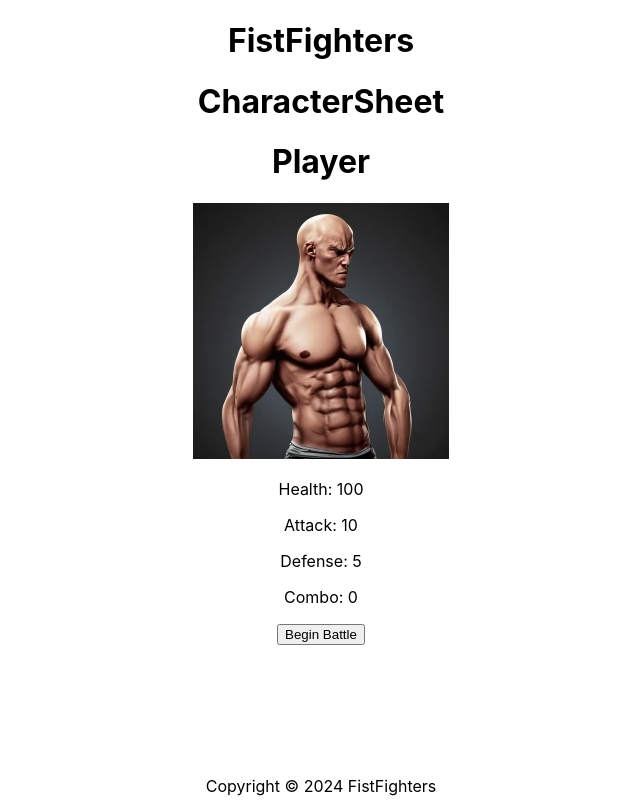
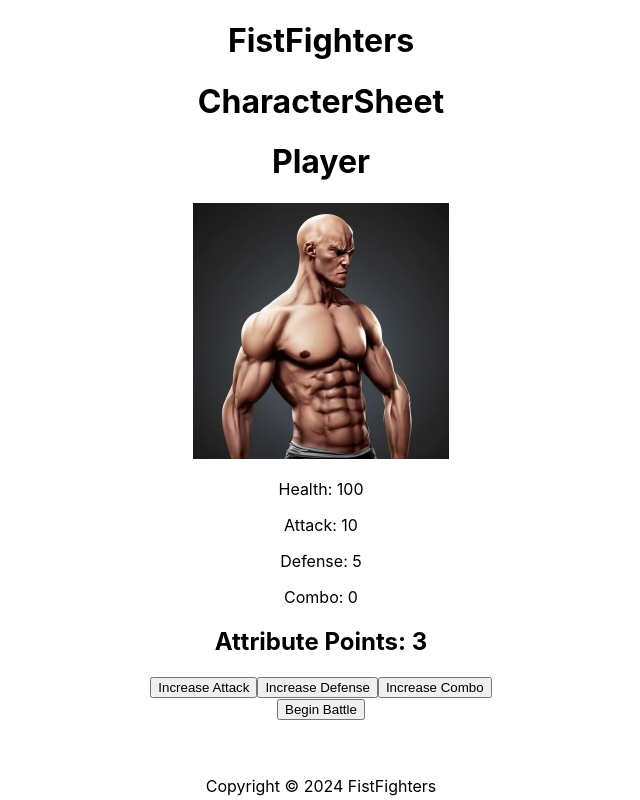
Before and after one commit to kirchroland95/fistfighters, a React (Create React App) app: page / in a window 1280 px wide. Both pictures are taken after a click on the button "Start". Shown: the whole page, without its empty margins (319-959 px from the left). Built offline with nearby package versions, Linux system fonts and the light colour scheme.

Commit message:
add levelup system

```diff
--- a/src/components/App.js
+++ b/src/components/App.js
@@ -29,7 +29,15 @@ function App() {
     setGameState('battle');
   };
   const handleNextBattleClick = () => {
+    setPlayerCharacter((prevplayer) => {
+      const resetPlayer = {
+        ...prevplayer,
+        health: 100,
+      };
+      return resetPlayer;
+    });
     setGameState('characterSheet');
+
   };
   const handleResultClick = () => {
     setGameState('start');
@@ -37,6 +45,7 @@ function App() {
   const handleGameOver = () => {
     setGameState('results');
     setCurrentLevel(1);
+    setPlayerCharacter(initialCharacter)
   };
   const handleUpdateLevel = () => {
     setCurrentLevel((prevLevel) => prevLevel + 1);
@@ -46,7 +55,7 @@ function App() {
     <div className="App">
       <Header/>
       {gameState === 'start' && <StartMenu onStartButtonClick={handleStartButtonClick} />}
-      {gameState === 'characterSheet' && <CharacterSheet character={playerCharacter} onStartBattle={handleStartBattleClick} />}
+      {gameState === 'characterSheet' && <CharacterSheet character={playerCharacter} onUpdateStats={setPlayerCharacter} onStartBattle={handleStartBattleClick} />}
       {gameState === 'battle' && <Battle level={currentLevel} playerCharacter={playerCharacter} updatePlayer={setPlayerCharacter}  setLevel={handleUpdateLevel} onGameOver={handleGameOver} onNextBattleClick={handleNextBattleClick} />}
       {gameState === 'results' && <Result onResultClick={handleResultClick} />}
       <Footer/>
--- a/src/components/Battle.jsx
+++ b/src/components/Battle.jsx
@@ -5,39 +5,50 @@ function Battle(props){
     const [opponentCharacter, setOpponentCharacter] = useState({
         name: 'Opponent',
         health: 100,
-        attack: 8, // Adjust the opponent's stats as needed
-        defense: 3,
-        combo: 0,
+        attack: 5+props.level+Math.floor(Math.random() * (props.level+1)), // Adjust the opponent's stats as needed
+        defense: props.level+Math.floor(Math.random() * (props.level+1)),
+        combo: 5*Math.floor(Math.random() * (props.level)),
         picture: '../assets/fighter'+ props.level+'.jpg',
       });
     const [moves, setMoves] = useState([]); // Array to store moves during the battle
+
     function handleNextScreen(){
-        if(props.level<3){
-            props.setLevel();
-            props.onNextBattleClick();
+        if(props.playerCharacter.health<=0){
+            props.onGameOver();
         }else{
-            props.onGameOver();
+            if(opponentCharacter.health<=0){
+                if(props.level<10){
+                    props.setLevel();
+                    props.onNextBattleClick();
+                }else{
+                    props.onGameOver();
+                }
+            }
         }
-
     }
 
+    // Calculates attack
     function Attacking(maxAttack){
-        return (Math.floor(Math.random() * (maxAttack+11)));
+        return (Math.floor(Math.random() * (maxAttack+1)));
+    }
+    // Calculates defense
+    function Defending(maxDefense){
+        return (Math.floor(Math.random() * (maxDefense+1)));
     }
 
-    function Defending(maxDefense){
-        return (5+(Math.floor(Math.random() * (maxDefense+1))));
-    }
-
+    // FIGHT SIMULATION
+    // On button press, P1 attacks followed by P2 attacks
+    // Repeat with each button press until one player gets Knocked Out
     function simulateFight(){
-
         if(opponentCharacter.health<=0){
             setMoves((prevMoves) => ["Your opponent is unconscious, you stop your attack", ...prevMoves]);
         }else{
             if(props.playerCharacter.health<=0){
                 setMoves((prevMoves) => ["You are unable to move your body", ...prevMoves]);
             }else{
-                // PLAYER ATTACKS
+                /////////////////////
+                // PLAYER ATTACKS //
+                ////////////////////
                 var totalDamageDealtToOpponent=0;
                 var playerNextHitChance = 100;
                 var followupAttack = Math.floor(Math.random() * 100)
@@ -46,56 +57,41 @@ function Battle(props){
                     var opponentDefense=Defending(opponentCharacter.defense);
                     var playerDamage=Math.max(playerAttack-opponentDefense, 0);
                     if(playerNextHitChance===100){
-                        // if 100, this is the first hit
+                        // if 100, this is the first attack
                         if((playerDamage>0)&&(opponentCharacter.health>0)){
-                            // damage greater than 0, damage was dealt
+                            // damage was dealt
                             const playerMove = `${props.playerCharacter.name} attacks and deals ${playerDamage} damage`;
-                            // Update opponent's health
-                            // setOpponentCharacter((prevOpponent) => {
-                            //     const updatedOpponent = {
-                            //       ...prevOpponent,
-                            //       health: Math.max(prevOpponent.health - playerDamage, 0),
-                            //     };
-                            //     return updatedOpponent;
-                            //   });
+                            // increase total damage to update damage just once after all hits are done
                             totalDamageDealtToOpponent=totalDamageDealtToOpponent+playerDamage;
-
                               setMoves((prevMoves) => {
                                 return [playerMove, ...prevMoves];
                               });
                         }else{
-                            // damage was 0, attack blocked
+                            // attack was blocked
                             const playerMove = `${props.playerCharacter.name} attacks but ${opponentCharacter.name} blocks the attack`;
                             setMoves((prevMoves) => {
                                 return [playerMove, ...prevMoves];
                               });
                         }
                     }else{
-                        // this is a combo
+                        // this is a followup attack / combo
                         if((playerDamage>0)&&(opponentCharacter.health>0)){
                             // damage greater than 0, damage was dealt
                             const playerMove = `${props.playerCharacter.name} follows up with another attack and deals ${playerDamage} damage`;
-                            // Update opponent's health
-                            // setOpponentCharacter((prevOpponent) => {
-                            //     const updatedOpponent = {
-                            //       ...prevOpponent,
-                            //       health: Math.max(prevOpponent.health - playerDamage, 0),
-                            //     };
-                            //     return updatedOpponent;
-                            //   });
                             totalDamageDealtToOpponent=totalDamageDealtToOpponent+playerDamage;
                             setMoves((prevMoves) => [playerMove, ...prevMoves]);
                         }else{
-                            // damage was 0, attack blocked
+                            // attack was blocked
                             const playerMove = `${props.playerCharacter.name} follows up with another attack but ${opponentCharacter.name} blocks the attack`;
                             setMoves((prevMoves) => [playerMove, ...prevMoves]);
                         }
                     }
-                    // playerNextHitChance = nextHitChance/2+props.playerCharacter.combo;
-                    playerNextHitChance=0
+                    // calculate next hit chance
+                    playerNextHitChance = playerNextHitChance/2+props.playerCharacter.combo;
                     followupAttack = Math.floor(Math.random() * 100)
                 }
                 var newOpponentHealth=opponentCharacter.health - totalDamageDealtToOpponent;
+                // Update opponent's health
                 setOpponentCharacter((prevOpponent) => {
                     const updatedOpponent = {
                       ...prevOpponent,
@@ -103,8 +99,9 @@ function Battle(props){
                     };
                     return updatedOpponent;
                   });
+///////////////////////////////////////////////////////////////////////////////////////////////////////////
                   if(newOpponentHealth<=0){
-                    setMoves((prevMoves) => ["Opponent faints", ...prevMoves]);
+                    setMoves((prevMoves) => [`${opponentCharacter.name} Knocked Out!`, ...prevMoves]);
                 }else{
                     var totalDamageDealtToPlayer=0;
                     var opponentNextHitChance = 100;
@@ -155,9 +152,9 @@ function Battle(props){
                                 setMoves((prevMoves) => [opponentMove, ...prevMoves]);
                             }
                         }
-                        // opponentNextHitChance = nextHitChance/2+props.playerCharacter.combo;
+                        opponentNextHitChance = opponentNextHitChance/2+props.playerCharacter.combo;
 
-                        opponentNextHitChance = 0;
+                        // opponentNextHitChance = 0;
                         followupAttack = Math.floor(Math.random() * 100)
                     }
                     var newPlayerHealth=props.playerCharacter.health - totalDamageDealtToPlayer;
@@ -168,6 +165,9 @@ function Battle(props){
                         };
                         return updatedPlayer;
                       });
+                      if(newPlayerHealth<=0){
+                        setMoves((prevMoves) => ["Player Knocked Out!", ...prevMoves]);
+                    }
                 }
 
             }
@@ -188,6 +188,7 @@ function Battle(props){
         <div>
           <h2>Versus</h2>
           <button onClick={simulateFight}>Attack</button>
+          <button onClick={handleNextScreen}>Continue</button>
         {moves.map((move, index) => (
           <p key={index}>{move}</p>
         ))}
@@ -197,9 +198,7 @@ function Battle(props){
         </div>
       </div>
     </div>
-
-        <button onClick={handleNextScreen}>Continue</button>
-        </div>;
+    </div>;
   }
 
   export default Battle;
--- a/src/components/CharacterSheet.jsx
+++ b/src/components/CharacterSheet.jsx
@@ -1,10 +1,41 @@
-import React from 'react';
+import React, {useState} from 'react';
 import Character from './Character';
 
-function CharacterSheet({character, onStartBattle}){
+function CharacterSheet({character, onStartBattle, onUpdateStats}){
+    const [attributePoints, setAttributePoints] = useState(3); // Set the initial number of attribute points
+
+    function handleIncreaseStat(stat) {
+        if (attributePoints > 0) {
+            let pointsToSpend = 1; // Default points required for most stats
+            let increaseAmount = 1; // Default increase amount for most stats
+
+            if (stat === 'combo') {
+              // For combo stat, require 2 attribute points and increase by 5
+              pointsToSpend = 2;
+              increaseAmount = 5;
+            }
+
+            if (attributePoints >= pointsToSpend) {
+              const updatedCharacter = {
+                ...character,
+                [stat]: character[stat] + increaseAmount,
+              };
+
+              onUpdateStats(updatedCharacter);
+              setAttributePoints(attributePoints - pointsToSpend);
+            }
+          }
+      };
+
     return <div>
         <h1>CharacterSheet</h1>
         <Character character={character}/>
+        <div>
+        <h2>Attribute Points: {attributePoints}</h2>
+        <button onClick={() => handleIncreaseStat('attack')}>Increase Attack</button>
+        <button onClick={() => handleIncreaseStat('defense')}>Increase Defense</button>
+        <button onClick={() => handleIncreaseStat('combo')}>Increase Combo</button>
+      </div>
         <button onClick={onStartBattle}>Begin Battle</button>
         </div>;
   }
```
